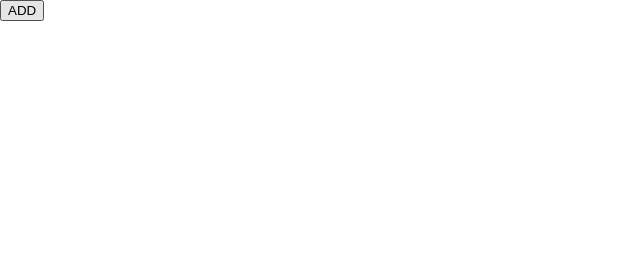
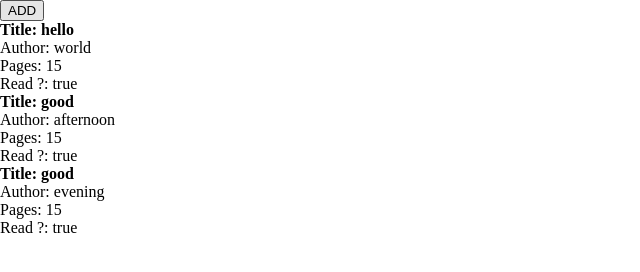
Before and after one commit to jeanBEY/library, a plain HTML site: page index.html in a window 1280 px wide. Shown: the whole page, without its empty margins (0-640 px from the left). Drawn offline with Linux system fonts and the light colour scheme.

Commit message:
Loops through array & displayss

```diff
--- a/index.html
+++ b/index.html
@@ -10,6 +10,10 @@
 
         <button type="submit" class="button">ADD</button>
 
+        <div id="books-container">
+
+        </div>
+
         <script src="library.js"></script>
     </body>
 </html>
--- a/library.js
+++ b/library.js
@@ -1,3 +1,5 @@
+const booksContainer = document.querySelector('#books-container');
+
 const myLibrary = [];
 
 function Book(title, author, pages, read_status) {
@@ -13,13 +15,46 @@ function addBookToLibrary(Book) {
     myLibrary.push(Book);
 }
 
+function renderBooks(myLibrary) {
+    myLibrary.forEach(book => {
+
+        const div = document.createElement('div');
+        const title = document.createElement('h4');
+        const author = document.createElement('p');
+        const pages = document.createElement('p');
+        const read_status = document.createElement('p');
+
+        title.innerText = `Title: ${book.title}`;
+        author.innerText = `Author: ${book.author}`;
+        pages.innerText = `Pages: ${book.pages}`;
+        read_status.innerText = `Read ?: ${book.read_status}`;
+
+        div.classList = 'card'
+
+        div.appendChild(title);
+        div.appendChild(author);
+        div.appendChild(pages);
+        div.appendChild(read_status);
+
+        booksContainer.appendChild(div);
+    });
+}
 
 /* FOR TESTING ONLY - DELETE BELOW */
 
-let myBook = new Book('hello', 'world', 15, true);
-addBookToLibrary(myBook);
+let myBook1 = new Book('hello', 'world', 15, true);
+addBookToLibrary(myBook1);
+
+let myBook2 = new Book('good', 'afternoon', 15, true);
+addBookToLibrary(myBook2);
+
+let myBook3 = new Book('good', 'evening', 15, true);
+addBookToLibrary(myBook3);
+
 myLibrary.forEach(book => {
     console.log(book);
 });
 
+renderBooks(myLibrary);
+
 /* FOR TESTING ONLY - DELETE ABOVE */
```
